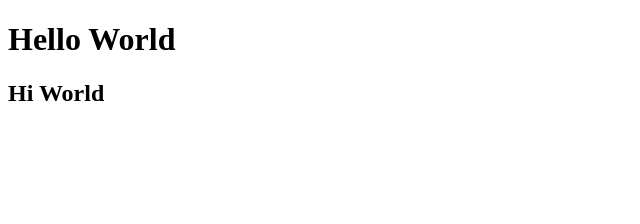
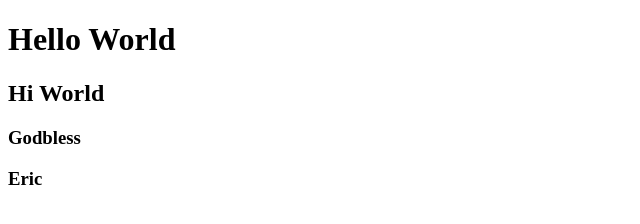
Before and after one commit to Cvte-Kid/git-tutorials, a plain HTML site: page index.html in a window 1280 px wide. Shown: the whole page, without its empty margins (0-640 px from the left). Drawn offline with Linux system fonts and the light colour scheme.

Commit message:
add two new names

```diff
--- a/index.html
+++ b/index.html
@@ -9,6 +9,8 @@
 <body>
     <h1>Hello World</h1>
     <h2>Hi World</h2>
+    <h3>Godbless</h3>
+    <h3>Eric</h3>
 
 </body>
 </html>
```
